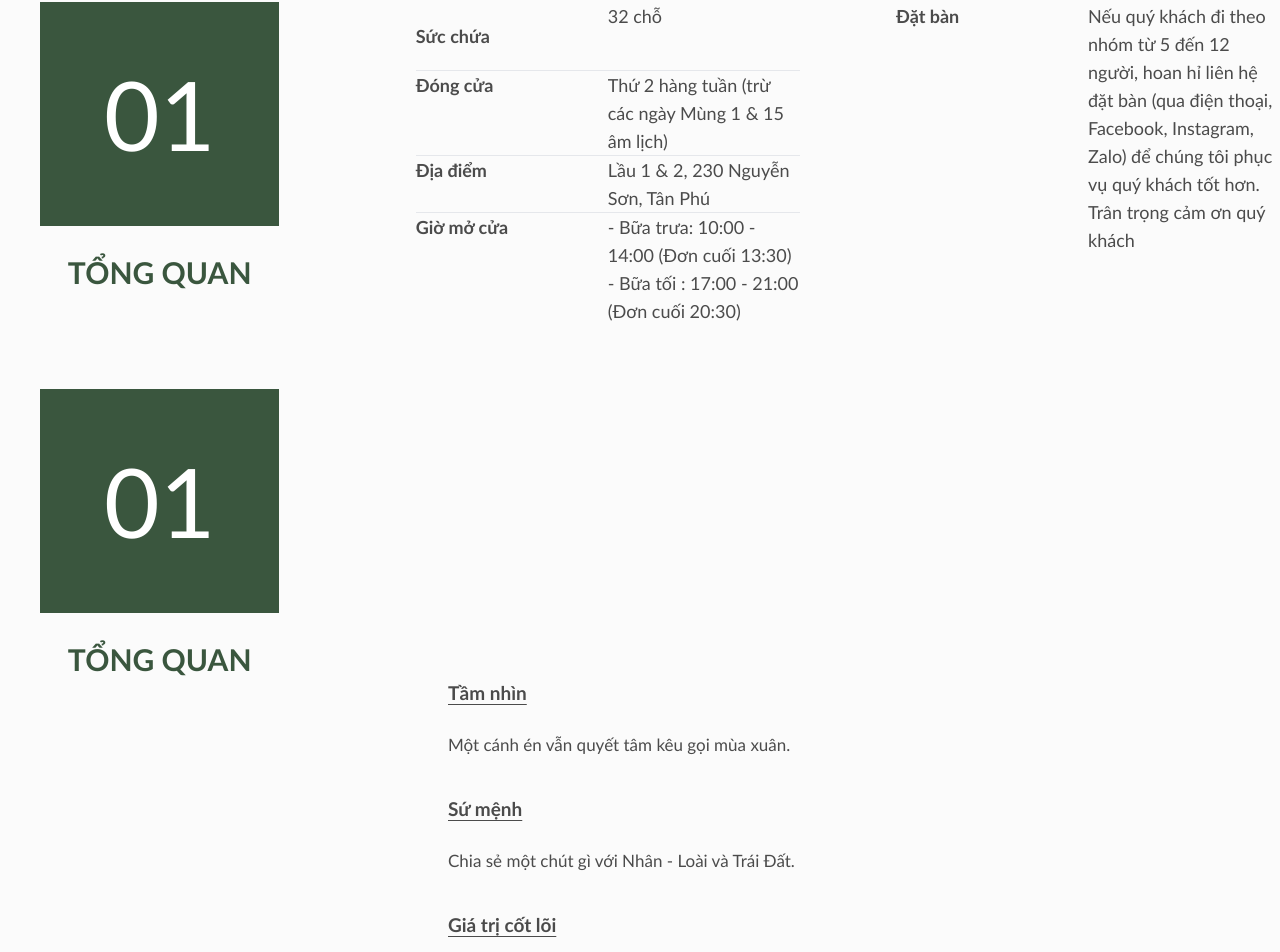
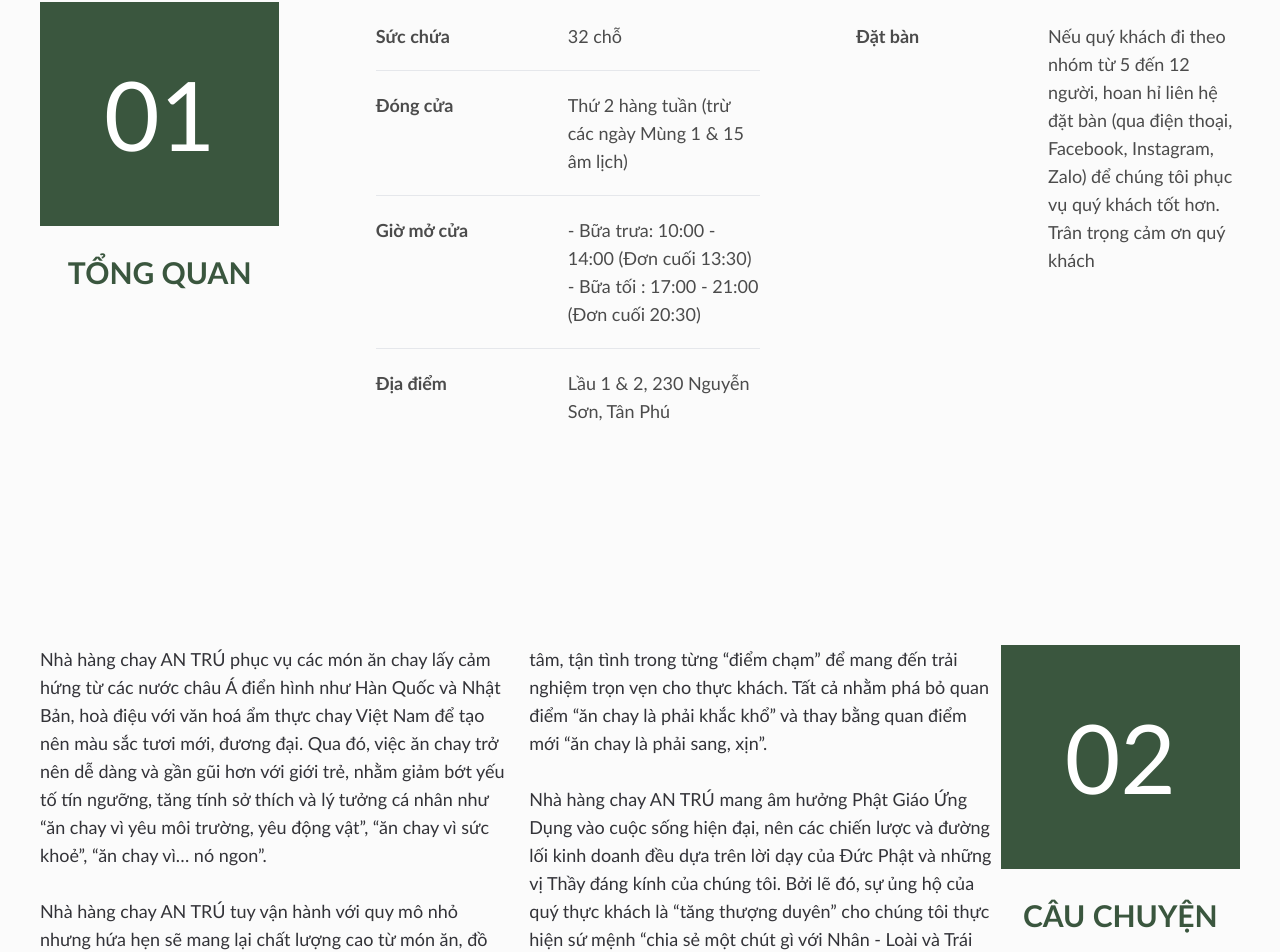
Before and after one commit to huykhuong/An_tru_2, a Next.js app: page /about in a window 1280 px wide. Shown: the part 878-1830 px from the top of the page. Built offline with nearby package versions, Linux system fonts and the light colour scheme.

Commit message:
18-4 mac

```diff
--- a/components/AboutUs/Heading.js
+++ b/components/AboutUs/Heading.js
@@ -2,12 +2,12 @@
 
 const Heading = ({ order, title }) => {
   return (
-    <div className="flex flex-col gap-y-2 items-center mb-20 lg:w-fit lg:px-10 lg:mb-0">
+    <div className="flex flex-col gap-y-2 items-center mb-20 lg:w-fit lg:mb-0">
       <h2 className="text-7xl lg:bg-[#3A563E] lg:p-16 lg:text-white lg:text-8xl">
-        01
+        {order}
       </h2>
       <h2 className="text-xl font-semibold italic lg:not-italic lg:text-3xl lg:mt-5 lg:text-[#3A563E]">
-        TỔNG QUAN
+        {title}
       </h2>
     </div>
   );
--- a/components/GeneralUI/Header.js
+++ b/components/GeneralUI/Header.js
@@ -41,7 +41,6 @@
         } `}
       >
         {/* Logo and list items */}
-
         <img
           src="/logo.png"
           onClick={() => {
@@ -84,7 +83,7 @@
 
       {/* Blur black background */}
       <div
-        className={`absolute bg-black top-0 left-0 w-full h-screen z-40 ${
+        className={`fixed bg-black top-0 left-0 w-full h-screen z-40 ${
           openMenuState ? "visible bg-opacity-70" : "invisible bg-opacity-0"
         } transition-all duration-[0.65s] ease-[0.85, 0.01, 0.4, 1]`}
         onClick={() => {
@@ -100,7 +99,7 @@
         initial={{ scaleY: 0 }}
         animate={openMenuState ? { scaleY: 1 } : { scaleY: 0 }}
         transition={{ duration: 0.65, ease: [0.85, 0.01, 0.4, 1] }}
-        className="h-screen w-full bg-[#3A563E] absolute top-0 right-0 z-40 flex flex-col lg:w-[300px]"
+        className="h-screen w-full bg-[#3A563E] fixed top-0 right-0 z-40 flex flex-col lg:w-[300px]"
       >
         <div className="flex flex-col items-center flex-grow">
           <svg
--- a/pages/about/index.js
+++ b/pages/about/index.js
@@ -45,7 +45,7 @@
           pageWillBeExitingFrom === "about" ? { opacity: 1 } : { opacity: 0 }
         }
         transition={{ duration: 0.6 }}
-        className="mt-40 lg:max-w-[1650px] xl:max-w-[1400px] mx-auto"
+        className="mt-40 lg:max-w-[1650px] xl:max-w-[1400px] mx-auto lg:px-10"
       >
         {/* TITLE */}
         <section className="relative max-w-[256px] lg:max-w-[350px] h-20 lg:h-[100px] mx-auto mb-24 lg:mb-[200px]">
@@ -66,35 +66,26 @@
 
         {/* GENERAL INFO */}
         <section className="mt-[300px] lg:flex lg:space-x-20 lg:justify-between">
-          <div className="flex flex-col gap-y-2 items-center mb-20 lg:w-fit lg:px-10 lg:mb-0">
-            <h2 className="text-7xl lg:bg-[#3A563E] lg:p-16 lg:text-white lg:text-8xl">
-              01
-            </h2>
-            <h2 className="text-xl font-semibold italic lg:not-italic lg:text-3xl lg:mt-5 lg:text-[#3A563E]">
-              TỔNG QUAN
-            </h2>
-          </div>
+          <Heading order="01" title="TỔNG QUAN" />
           {/* <Heading order="01" title="TỔNG QUAN" /> */}
           <div className="max-w-xs mx-auto leading-8 text-[17px] text-black text-opacity-70 md:max-w-sm grid grid-cols-2 lg:mx-0">
             <p className="border-b font-bold text-lg py-5">Sức chứa</p>
-            <p className="border-b text-lg">32 chỗ</p>
-            <p className="border-b font-bold text-lg">Đóng cửa</p>
-            <p className="border-b text-lg">
+            <p className="border-b text-lg py-5">32 chỗ</p>
+            <p className="border-b font-bold text-lg py-5">Đóng cửa</p>
+            <p className="border-b text-lg py-5">
               Thứ 2 hàng tuần (trừ các ngày Mùng 1 & 15 âm lịch)
             </p>
-            <p className="border-b font-bold text-lg">Địa điểm</p>
-            <p className="border-b text-lg">
-              Lầu 1 & 2, 230 Nguyễn Sơn, Tân Phú
-            </p>
-            <p className="font-bold text-lg">Giờ mở cửa</p>
-            <div className="text-lg">
+            <p className="border-b font-bold text-lg py-5">Giờ mở cửa</p>
+            <div className="border-b text-lg py-5">
               <p>- Bữa trưa: 10:00 - 14:00 (Đơn cuối 13:30)</p>
               <p>- Bữa tối : 17:00 - 21:00 (Đơn cuối 20:30)</p>
             </div>
+            <p className="font-bold text-lg py-5">Địa điểm</p>
+            <p className="text-lg py-5">Lầu 1 & 2, 230 Nguyễn Sơn, Tân Phú</p>
           </div>
           <div className="max-w-xs mx-auto leading-8 text-[17px] text-black text-opacity-70 md:max-w-sm grid grid-cols-2 lg:mx-0">
-            <p className="font-bold text-lg">Đặt bàn</p>
-            <p className="text-lg">
+            <p className="font-bold text-lg py-5">Đặt bàn</p>
+            <p className="text-lg py-5">
               Nếu quý khách đi theo nhóm từ 5 đến 12 người, hoan hỉ liên hệ đặt
               bàn (qua điện thoại, Facebook, Instagram, Zalo) để chúng tôi phục
               vụ quý khách tốt hơn. Trân trọng cảm ơn quý khách
@@ -102,7 +93,39 @@
           </div>
         </section>
 
-        {/* <Divider /> */}
+        {/* STORY */}
+        <section className="mt-16 lg:flex lg:flex-row-reverse lg:mt-[200px]">
+          <Heading order="02" title="CÂU CHUYỆN" />
+          <div className="lg:columns-2 lg:text-lg">
+            <p>
+              Nhà hàng chay AN TRÚ phục vụ các món ăn chay lấy cảm hứng từ các
+              nước châu Á điển hình như Hàn Quốc và Nhật Bản, hoà điệu với văn
+              hoá ẩm thực chay Việt Nam để tạo nên màu sắc tươi mới, đương đại.
+              Qua đó, việc ăn chay trở nên dễ dàng và gần gũi hơn với giới trẻ,
+              nhằm giảm bớt yếu tố tín ngưỡng, tăng tính sở thích và lý tưởng cá
+              nhân như “ăn chay vì yêu môi trường, yêu động vật”, “ăn chay vì
+              sức khoẻ”, “ăn chay vì… nó ngon”.{" "}
+            </p>
+            <br />
+            <p className="mb-auto align-top p content-start items-start">
+              Nhà hàng chay AN TRÚ tuy vận hành với quy mô nhỏ nhưng hứa hẹn sẽ
+              mang lại chất lượng cao từ món ăn, đồ uống đến phong cách phục vụ.
+              Chúng tôi luôn đề cao sự tận tâm, tận tình trong từng “điểm chạm”
+              để mang đến trải nghiệm trọn vẹn cho thực khách. Tất cả nhằm phá
+              bỏ quan điểm “ăn chay là phải khắc khổ” và thay bằng quan điểm mới
+              “ăn chay là phải sang, xịn”.
+            </p>
+            <br />
+            <p>
+              Nhà hàng chay AN TRÚ mang âm hưởng Phật Giáo Ứng Dụng vào cuộc
+              sống hiện đại, nên các chiến lược và đường lối kinh doanh đều dựa
+              trên lời dạy của Đức Phật và những vị Thầy đáng kính của chúng
+              tôi. Bởi lẽ đó, sự ủng hộ của quý thực khách là “tăng thượng
+              duyên” cho chúng tôi thực hiện sứ mệnh “chia sẻ một chút gì với
+              Nhân - Loài và Trái Đất”.
+            </p>
+          </div>
+        </section>
 
         {/* PHILOSOPHIES */}
         <section className="mt-16">
@@ -290,33 +313,3 @@
 };
 
 export default About;
-
-{
-  /* <p>
-              Nhà hàng chay AN TRÚ phục vụ các món ăn chay lấy cảm hứng từ các
-              nước châu Á điển hình như Hàn Quốc và Nhật Bản, hoà điệu với văn
-              hoá ẩm thực chay Việt Nam để tạo nên màu sắc tươi mới, đương đại.
-              Qua đó, việc ăn chay trở nên dễ dàng và gần gũi hơn với giới trẻ,
-              nhằm giảm bớt yếu tố tín ngưỡng, tăng tính sở thích và lý tưởng cá
-              nhân như “ăn chay vì yêu môi trường, yêu động vật”, “ăn chay vì
-              sức khoẻ”, “ăn chay vì… nó ngon”.{" "}
-            </p>
-            <br />
-            <p>
-              Nhà hàng chay AN TRÚ tuy vận hành với quy mô nhỏ nhưng hứa hẹn sẽ
-              mang lại chất lượng cao từ món ăn, đồ uống đến phong cách phục vụ.
-              Chúng tôi luôn đề cao sự tận tâm, tận tình trong từng “điểm chạm”
-              để mang đến trải nghiệm trọn vẹn cho thực khách. Tất cả nhằm phá
-              bỏ quan điểm “ăn chay là phải khắc khổ” và thay bằng quan điểm mới
-              “ăn chay là phải sang, xịn”.
-            </p>
-            <br />
-            <p>
-              Nhà hàng chay AN TRÚ mang âm hưởng Phật Giáo Ứng Dụng vào cuộc
-              sống hiện đại, nên các chiến lược và đường lối kinh doanh đều dựa
-              trên lời dạy của Đức Phật và những vị Thầy đáng kính của chúng
-              tôi. Bởi lẽ đó, sự ủng hộ của quý thực khách là “tăng thượng
-              duyên” cho chúng tôi thực hiện sứ mệnh “chia sẻ một chút gì với
-              Nhân - Loài và Trái Đất”.
-            </p> */
-}
```
